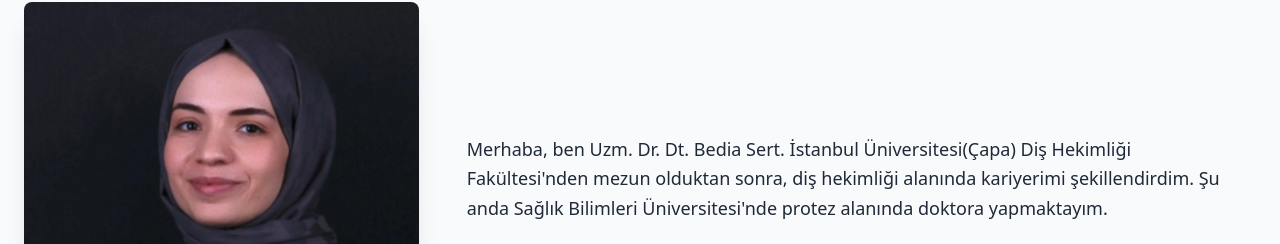
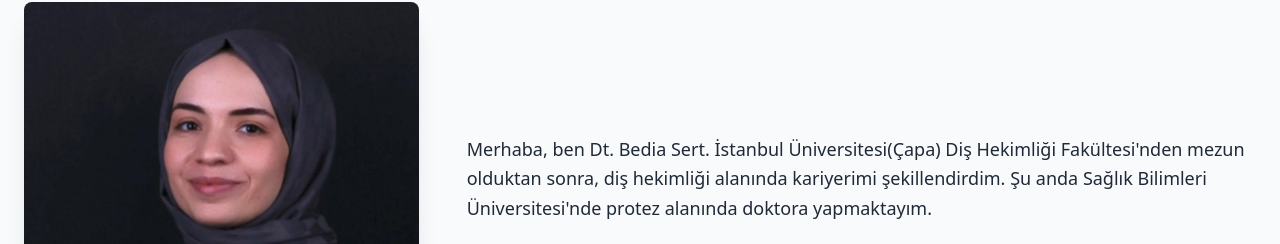
Before and after one commit to burakhansert/dt-website, a website: page dt-website/public/index.html in a window 1280 px wide. Shown: the part 1188-1432 px from the top of the page. Drawn offline with nearby package versions, Linux system fonts and the light colour scheme.

Commit message:
Unvan güncellemesi yapıldı

```diff
--- a/dt-website/public/index.html
+++ b/dt-website/public/index.html
@@ -3,7 +3,7 @@
 <head>
     <meta charset="UTF-8">
     <meta name="viewport" content="width=device-width, initial-scale=1.0">
-    <title>Uzm. Dr. Dt. Bedia Sert - Diş Hekimi</title>
+    <title>Dt. Bedia Sert - Diş Hekimi</title>
     <script src="https://cdn.tailwindcss.com"></script>
     <link href="https://cdnjs.cloudflare.com/ajax/libs/font-awesome/6.0.0/css/all.min.css" rel="stylesheet">
     <link href="/styles/main.css" rel="stylesheet">
@@ -102,7 +102,7 @@
                 </div>
                 <div class="md:w-2/3 space-y-6">
                     <p class="text-lg leading-relaxed">
-                        Merhaba, ben Uzm. Dr. Dt. Bedia Sert. İstanbul Üniversitesi(Çapa) Diş Hekimliği Fakültesi'nden mezun olduktan sonra, diş hekimliği alanında kariyerimi şekillendirdim. Şu anda Sağlık Bilimleri Üniversitesi'nde protez alanında doktora yapmaktayım.
+                        Merhaba, ben Dt. Bedia Sert. İstanbul Üniversitesi(Çapa) Diş Hekimliği Fakültesi'nden mezun olduktan sonra, diş hekimliği alanında kariyerimi şekillendirdim. Şu anda Sağlık Bilimleri Üniversitesi'nde protez alanında doktora yapmaktayım.
                     </p>
                     <p class="text-lg leading-relaxed">
                         Meslek hayatımda, yüzlerce hastayı tedavi ederek daha iyi gülüşlere kavuşturdum. Özellikle kompleks protez tedavilerinde edindiğim tecrübelerle, hastalarıma uzun ömülü ve kaliteli çözümler sunuyorum.
```
